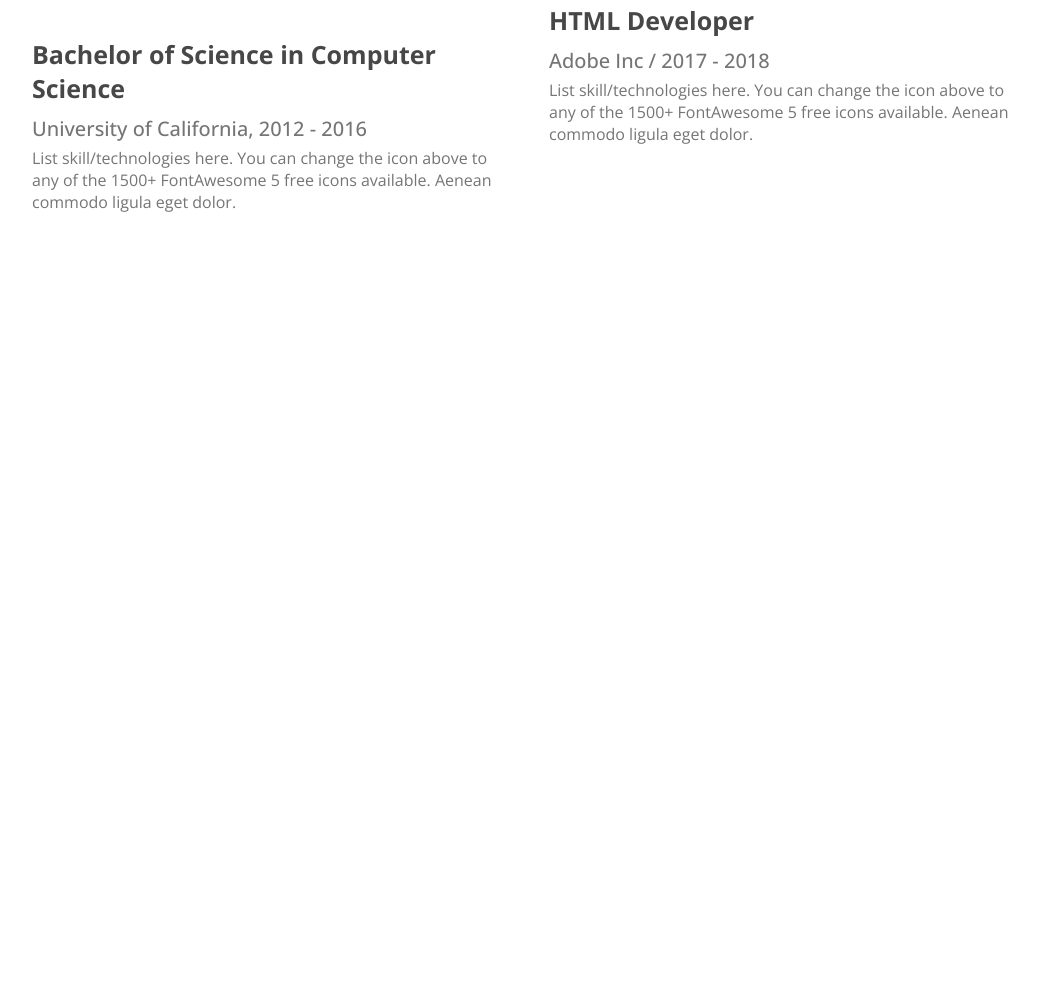
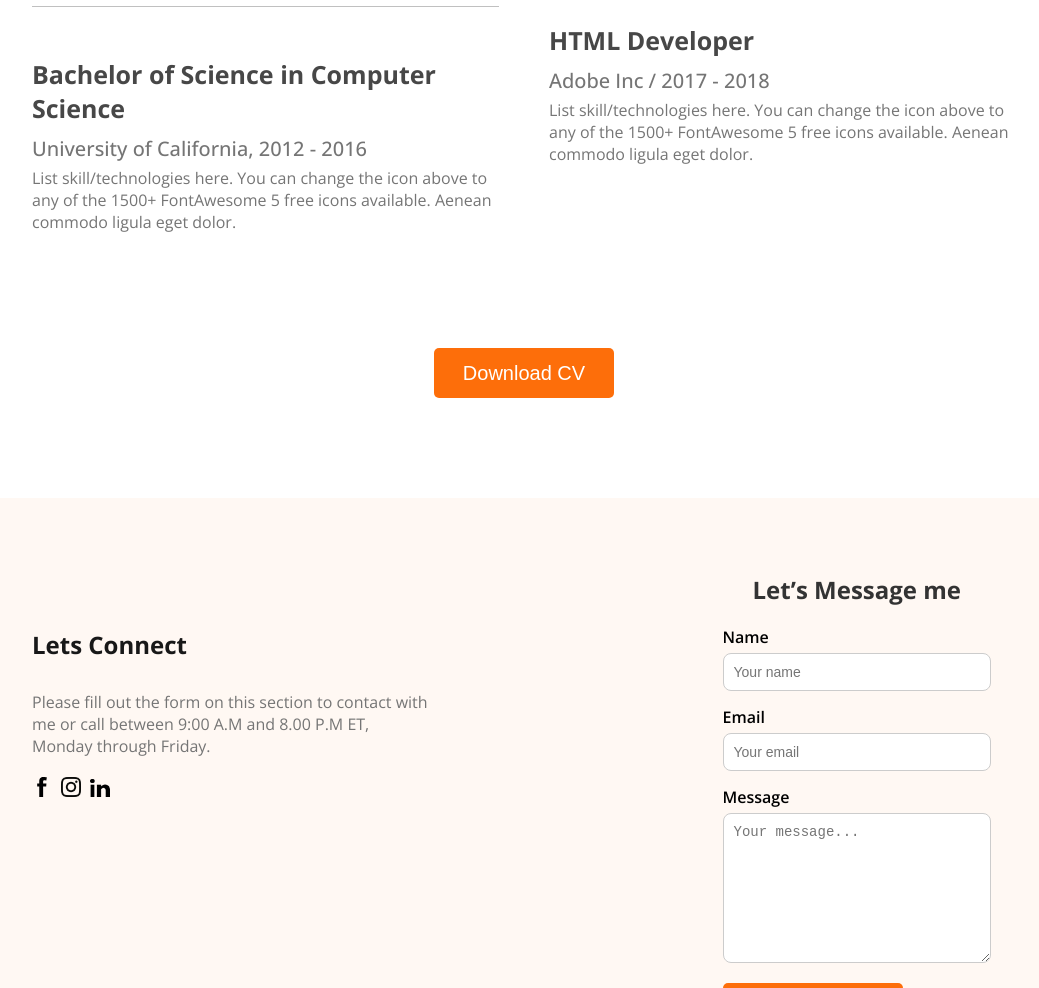
Before and after one commit to siiiiamhasan/MaryPortfolio, a plain HTML site: page index.html in a window 1280 px wide. Shown: the part 3190-4178 px from the top of the page, without its empty margins (116-1155 px from the left). Before the commit the page ends 3578 px from the top, so only its background shows below. Drawn offline with nearby package versions, Linux system fonts and the light colour scheme.

Commit message:
complete the website

```diff
--- a/index.html
+++ b/index.html
@@ -74,7 +74,6 @@
         </div>
       </div>
       <!-- About me end -->
-
       <!-- What I do -->
       <div class="whatIDo">
         <h2>What I Do</h2>
@@ -86,7 +85,6 @@
         </p>
       </div>
       <!-- What I do end -->
-
       <div class="card-container">
         <div class="card">
           <img src="Image/javascript.svg" width="50px" alt="" />
@@ -110,7 +108,6 @@
             applications with smooth user experiences.
           </p>
         </div>
-
         <div class="card">
           <img src="Image/nodejs.svg" width="50px" alt="" />
           <h2>NodeJs</h2>
@@ -122,7 +119,6 @@
             like APIs and chat systems.
           </p>
         </div>
-
         <div class="card">
           <img src="Image/mongodb.svg" width="50px" alt="" />
           <h2>MongoDB</h2>
@@ -191,7 +187,7 @@
                 commodo ligula eget dolor.
               </p>
             </li>
-            <li >
+            <li>
               <h3>HTML Developer</h3>
               <h4>Adobe Inc / 2017 - 2018</h4>
               <p>
@@ -203,6 +199,57 @@
           </ul>
         </div>
       </div>
+      <div class="downloadCVBottom">
+        <button class="downloadCV">Download CV</button>
+      </div>
+    </div>
+    <!-- Footer -->
+    <div class="footer">
+      <div class="container">
+        <div class="Footercontant">
+          <div class="leftFooter">
+            <h2>Lets Connect</h2>
+            <p>
+              Please fill out the form on this section to contact with me or
+              call between 9:00 A.M and 8.00 P.M ET, Monday through Friday.
+            </p>
+            <div class="sociallink">
+              <a href="http://"
+                ><img src="Image/facebook.svg" width="20px" alt=""
+              /></a>
+              <a href=""
+                ><img src="Image/instagram.png" width="20px" alt=""
+              /></a>
+              <a href=""
+                ><img src="Image/linkedin.png" width="20px" alt=""
+              /></a>
+            </div>
+          </div>
+          <div class="rightFooter">
+            <form>
+              <h2>Let’s Message me</h2>
+              <label for="name">Name</label>
+              <input type="text" id="name" placeholder="Your name" required />
+              <label for="email">Email</label>
+              <input
+                type="email"
+                id="email"
+                placeholder="Your email"
+                required
+              />
+              <label for="message">Message</label>
+              <textarea
+                id="message"
+                rows="8"
+                placeholder="Your message..."
+                required
+              ></textarea>
+              <button class="downloadCV">Submit</button>
+            </form>
+          </div>
+        </div>
+        <p class="copywright">© 2024 Mary Hardy. All rights reserved.</p>
+      </div>
     </div>
   </body>
 </html>
--- a/style.css
+++ b/style.css
@@ -1,5 +1,4 @@
 @import url("https://fonts.googleapis.com/css2?family=Open+Sans:ital,wght@0,300..800;1,300..800&display=swap");
-
 * {
   margin: 0;
   padding: 0;
@@ -38,7 +37,6 @@ a {
   border: none;
   border-radius: 5px;
 }
-
 /* Benner */
 .bennerColor {
   background-color: #fff8f3;
@@ -87,7 +85,7 @@ a {
   width: 70%;
   color: #181818;
 }
-.benner .downloadCV {
+.downloadCV {
   background-color: #fd6e0a;
   color: white;
   font-size: 20px;
@@ -146,7 +144,6 @@ a {
 .aboutmeContent ul li strong {
   color: #474747;
 }
-
 .whatIDo {
   margin-top: 100px;
   text-align: center;
@@ -157,7 +154,6 @@ a {
   font-weight: 700;
   color: #181818;
 }
-
 .whatIDo p {
   font-size: 18px;
   margin-bottom: 20px;
@@ -167,7 +163,6 @@ a {
   margin: 0 auto;
   line-height: 1.8;
 }
-
 /* Container for the cards */
 .card-container {
   display: flex;
@@ -177,7 +172,6 @@ a {
   flex-wrap: wrap;
   padding: 40px;
 }
-
 /* Each card design */
 .card {
   background: white;
@@ -190,23 +184,19 @@ a {
   transition: all 0.3s ease;
   cursor: pointer;
 }
-
 .card img {
   margin-bottom: 15px;
 }
-
 .card h2 {
   font-size: 20px;
   color: #181818;
   margin-bottom: 10px;
 }
-
 .card p {
   font-size: 14px;
   color: #757575;
   line-height: 1.5;
 }
-
 /* Hover effect */
 .card:hover {
   transform: translateY(-10px);
@@ -220,7 +210,7 @@ a {
 }
 .summaryOfResume {
   display: flex;
-  margin:  80px 0 80px 0;
+  margin: 80px 0 40px 0;
   gap: 50px;
 }
 .MyExperience h2,
@@ -229,17 +219,14 @@ a {
   font-weight: bold;
   color: #474747;
 }
-
 .Border {
   border-bottom: #c0c0c0 1px solid;
 }
-
 .MyExperience ul li,
 .MyEducation ul li {
   margin-bottom: 50px;
   padding-bottom: 20px;
 }
-
 .MyExperience ul li h3,
 .MyEducation ul li h3 {
   font-size: 25px;
@@ -260,8 +247,67 @@ a {
   color: #757575;
   margin-bottom: 5px;
 }
-
 .MyExperience ul,
 .MyEducation ul {
   padding-top: 50px;
 }
+.downloadCVBottom {
+  text-align: center;
+  padding-bottom: 80px;
+  margin: 0 auto;
+}
+/* footer */
+.Footercontant {
+  display: flex;
+  margin: 30px 0 80px 0;
+}
+.footer {
+  background-color: #fff8f3;
+}
+.sociallink a {
+  margin-right: 5px;
+}
+.leftFooter {
+  margin-top: 80px;
+}
+.leftFooter h2 {
+  text-align: start;
+  color: #181818;
+}
+.leftFooter p {
+  text-align: start;
+  margin: 30px 0 20px 0;
+  color: #757575;
+  width: 60%;
+}
+/* Form */
+form {
+  padding: 25px;
+}
+h2 {
+  text-align: center;
+  margin-bottom: 20px;
+  color: #333;
+}
+
+label {
+  font-weight: 600;
+  display: block;
+  margin-bottom: 5px;
+}
+input,
+textarea {
+  width: 100%;
+  padding: 10px;
+  margin-bottom: 15px;
+  border: 1px solid #ccc;
+  border-radius: 8px;
+  font-size: 14px;
+}
+
+button:hover {
+  background-color: #f88c3e;
+}
+.copywright {
+  text-align: center;
+}
```
Also changed, not shown: Image/facebook.svg (added), Image/instagram.png (added), Image/linkedin.png (added).
